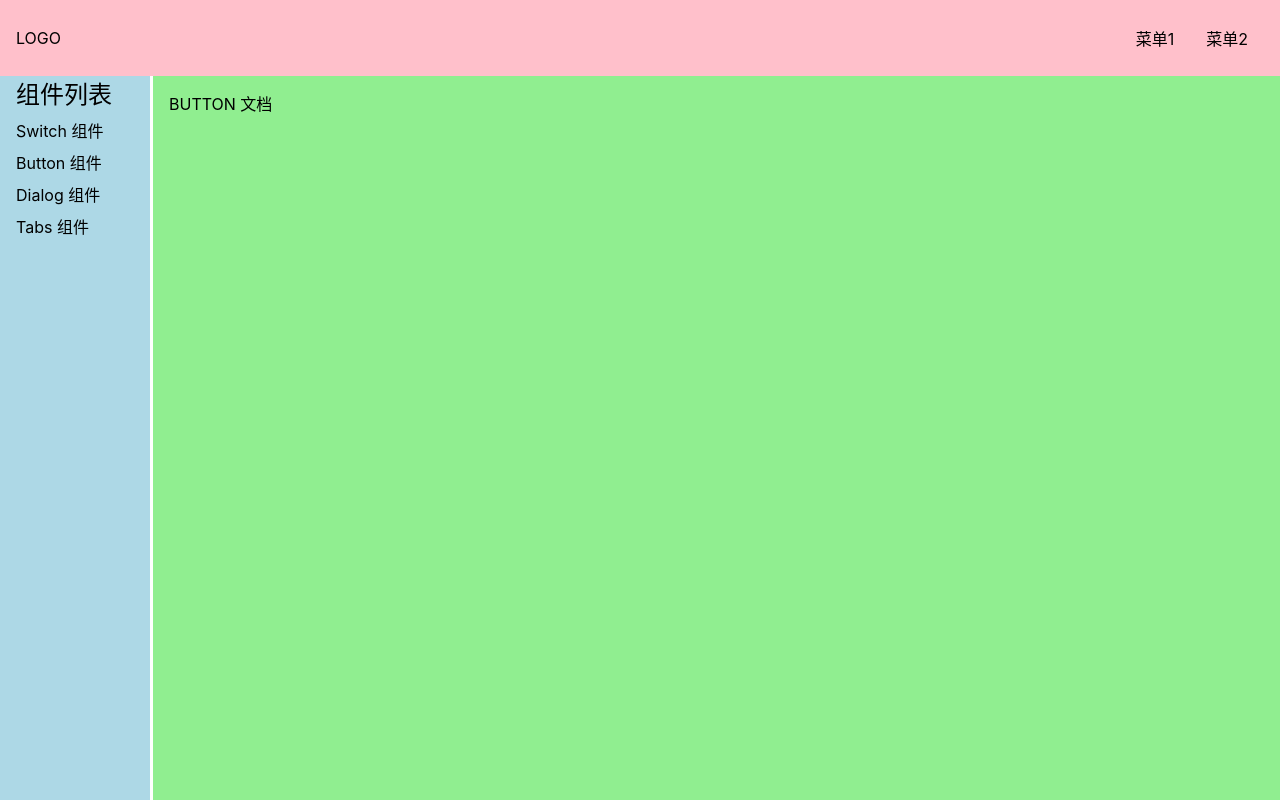
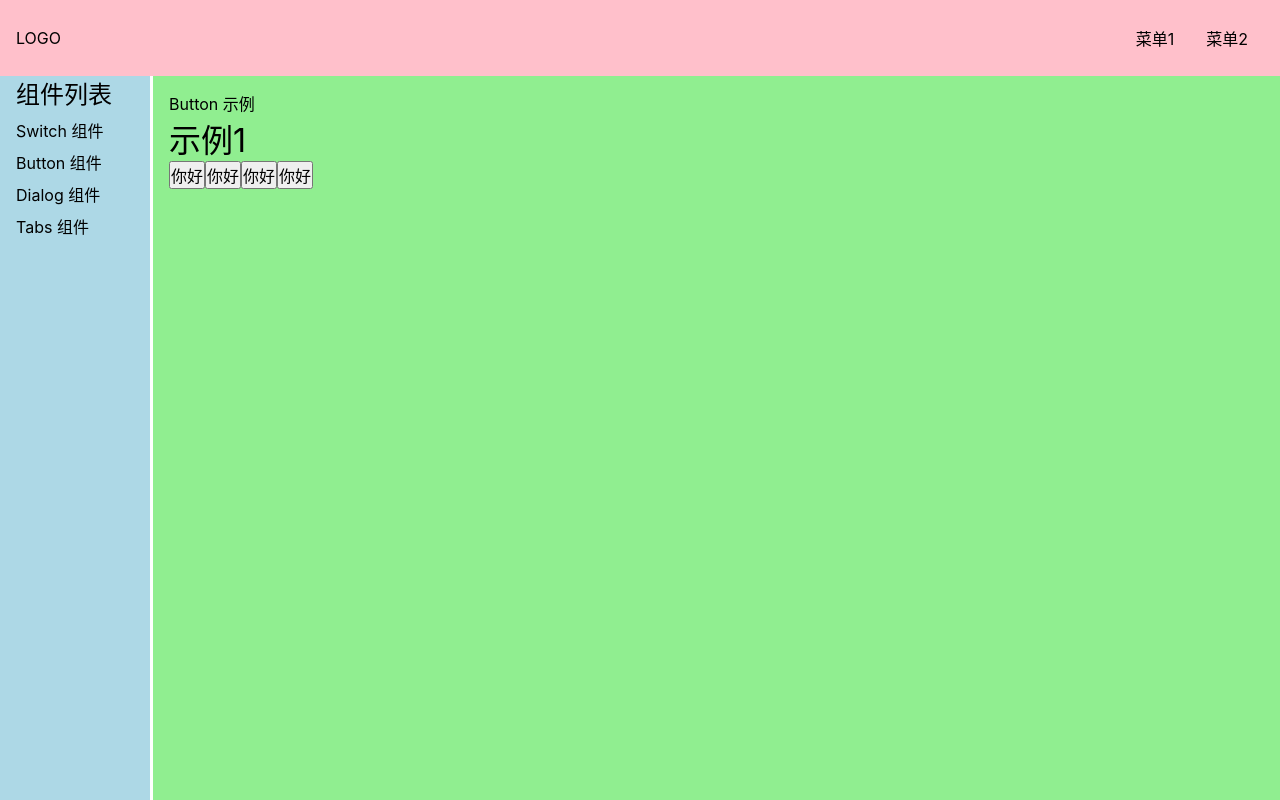
Before and after one commit to kaitehan/KAITE-UI, a Vue app in the folder kaite-ui/: page /#/doc/button in a window 1280 px wide. Built offline with nearby package versions, Linux system fonts and the light colour scheme.

Commit message:
Button添加theme属性

```diff
--- a/kaite-ui/src/components/ButtonDemo.vue
+++ b/kaite-ui/src/components/ButtonDemo.vue
@@ -1,3 +1,24 @@
 <template>
-  <div>BUTTON 文档</div>
+  <div>Button 示例</div>
+  <h1>示例1</h1>
+  <div>
+    <Button>你好 </Button>
+    <Button theme="button">你好 </Button>
+    <Button theme="link">你好 </Button>
+    <Button theme="text">你好 </Button>
+  </div>
 </template>
+<script lang="ts">
+import Button from "../lib/Button.vue";
+export default {
+  components: { Button },
+  setup() {
+    const onClick = () => {
+      console.log(111);
+    };
+    return { onClick };
+  },
+};
+</script>
+
+<style lang="scss" scoped></style>
--- /dev/null
+++ b/kaite-ui/src/lib/Button.vue
@@ -0,0 +1,22 @@
+<template>
+  <button class="kaite-button" :class="{ [`theme-${theme}`]: theme }">
+    <slot></slot>
+  </button>
+</template>
+<script>
+export default {
+  inheritAttrs: false,
+  props: {
+    theme: {
+      type: String,
+      default: "button",
+    },
+  },
+
+  setup(props, context) {
+    const { ...rest } = context.attrs;
+    return { rest };
+  },
+};
+</script>
+<style lang="scss"></style>
```
